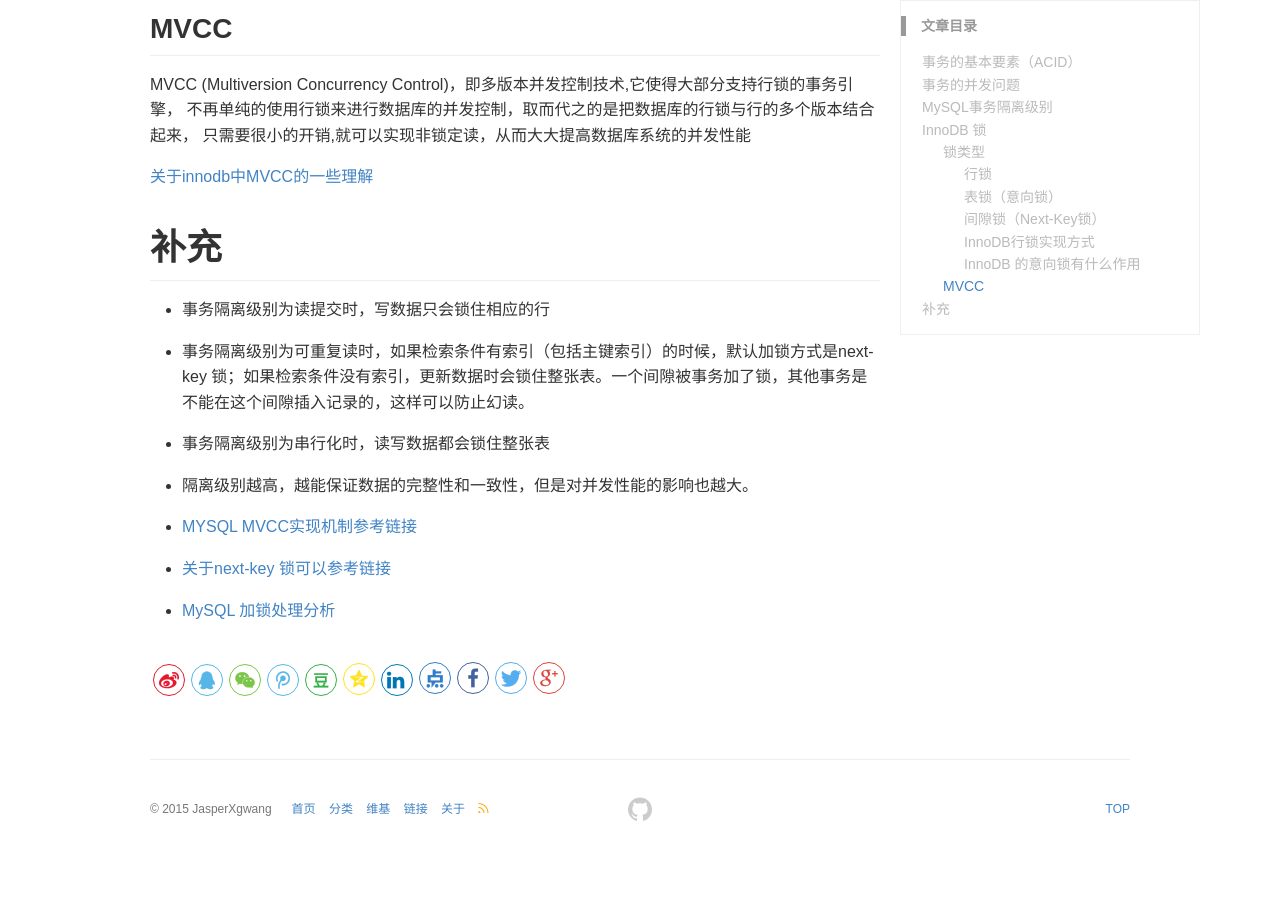
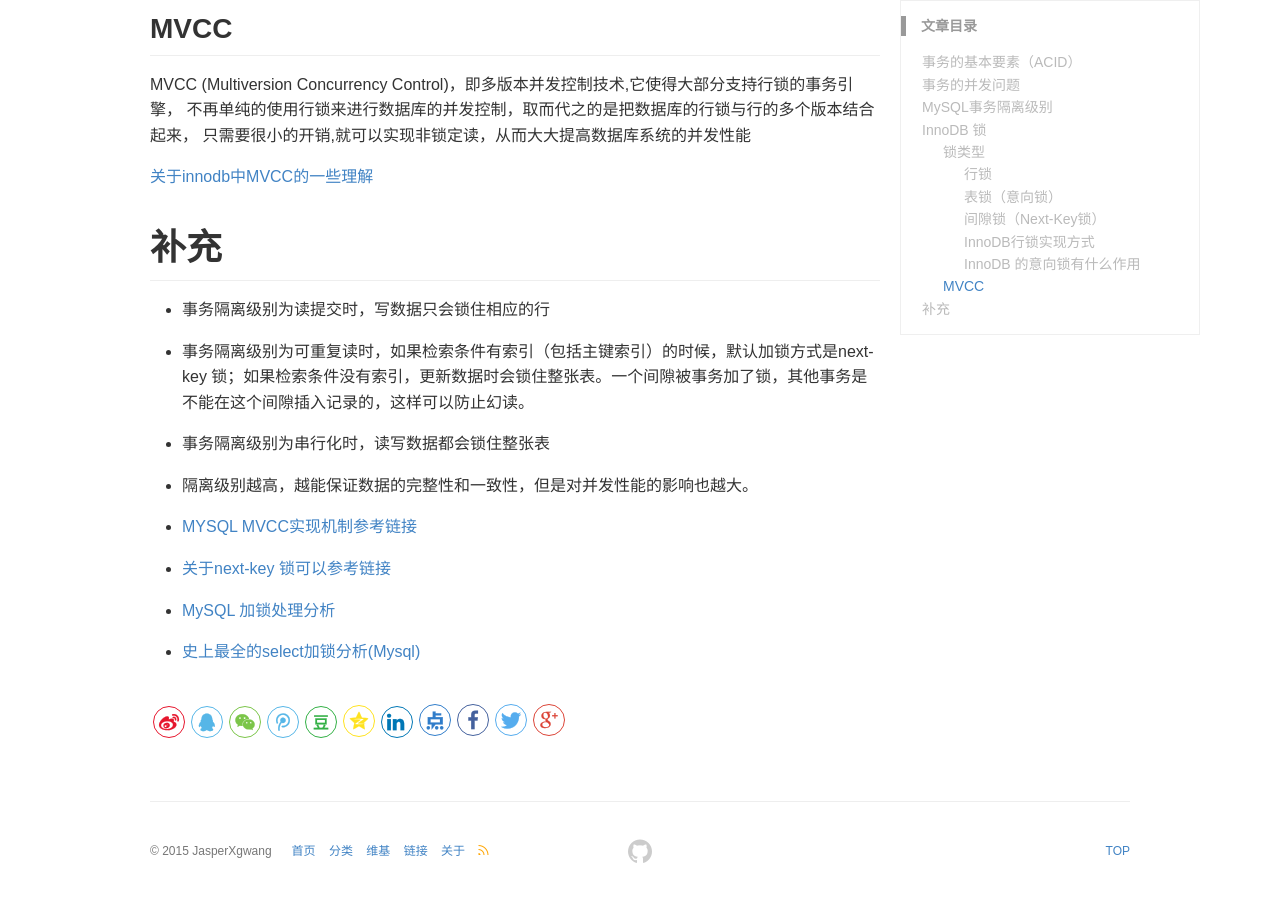
Before and after one commit to JasperBalcony/JasperBalcony.github.io, a Jekyll site: the page built from _posts/mysql/2018-06-08-Mysql事务详解.md, in a window 1280 px wide and 900 px high, scrolled down 4840 px. Built offline with Jekyll 4.4.1, drawn with Linux system fonts in a browser that asks for light colours; nearby versions of some CDN libraries; library files that are not in the unit come from our copies; comment, search, counter and statistics services are not loaded; before the commit the page ends 5698 px from its top, so only the background shows below that.

Commit message:
mysql lock

```diff
--- a/_posts/mysql/2018-06-08-Mysql事务详解.md
+++ b/_posts/mysql/2018-06-08-Mysql事务详解.md
@@ -183,3 +183,5 @@ MVCC (Multiversion Concurrency Control)，即多版本并发控制技术,它使
 - [关于next-key 锁可以参考链接](https://blog.csdn.net/bigtree_3721/article/details/73731377)
 
 - [MySQL 加锁处理分析](http://hedengcheng.com/?p=771)
+
+- [史上最全的select加锁分析(Mysql)](https://www.cnblogs.com/rjzheng/p/9950951.html)
```
